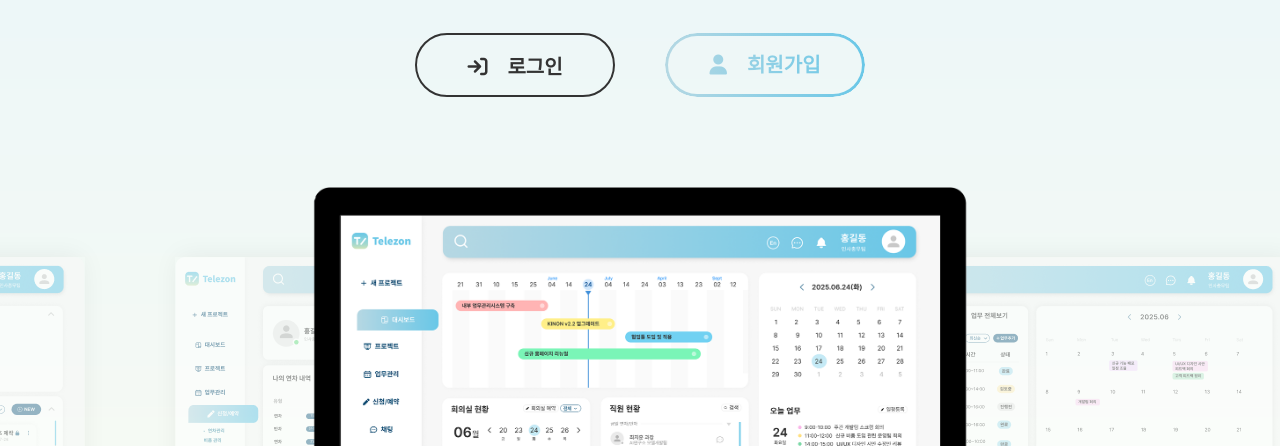
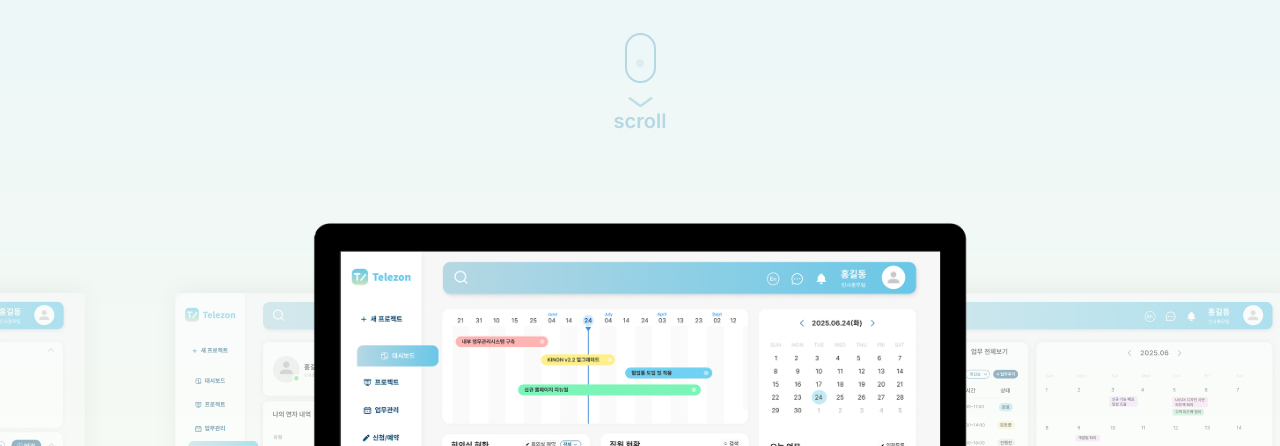
Before and after one commit to ouo4025/telezon, a plain HTML site: page index.html in a window 1280 px wide. Shown: the part 354-800 px from the top of the page. Drawn offline with nearby package versions, Linux system fonts and the light colour scheme; a script that the page names is missing.

Commit message:
랜딩패아자 최종수정

```diff
--- a/css/style.css
+++ b/css/style.css
@@ -2015,6 +2015,69 @@ footer .f-section02{
   footer .f-section02{
   font-size: 11px;
 }
-
-
-}
+}
+
+@keyframes scrollDownMotion {
+  0% {
+    transform: translateX(-50%) translateY(0);
+    opacity: 1;
+  }
+  100% {
+    transform: translateX(-50%) translateY(25px);
+    opacity: 0;
+  }
+}
+
+@keyframes scrollDownMotion2 {
+  0% {
+    transform: translateY(0);
+    opacity: 1;
+  }
+  100% {
+    transform: translateY(10px);
+    opacity: 0.8;
+  }
+}
+
+
+.scroll-down{
+  margin: 0 auto;
+}
+.scroll-down .mouse{
+  border: 2.95px solid #B5D8E3;
+  border-radius: 16.77px;
+  width: 31px;
+  height: 50px;
+  margin: 0 auto 7px auto;
+  position: relative;
+}
+
+.scroll-down .mouse::before{
+  content: "";
+  display: block;
+  width: 7.78px;
+  height: 7.78px;
+  background-color: #B5D8E3;
+  position: absolute;
+  top: 7px;
+  left: 50%;
+  transform: translateX(-50%);
+  border-radius: 50%;
+  animation: scrollDownMotion 1.5s ease-in-out infinite;
+}
+
+.scroll-down .arrow{
+  animation: scrollDownMotion2 1.5s ease-in-out infinite;
+}
+
+.scroll-down p{
+  font-size: 20px;
+  font-weight: 600;
+  color: #B5D8E3;
+}
+
+@media(max-width:1024px){
+  .scroll-down{
+    display: none;
+  }
+}
--- a/index.html
+++ b/index.html
@@ -23,7 +23,7 @@
   <link rel="stylesheet" href="css/style.css">
 
   <!--script-->
-  <!--1.제이쿼리 2.자바스크립트 3.aos 4.외부js파일-->
+  <!--1.제이쿼리 2.자바스크립트 3.aos 4.외부js파일 5.스크롤플러그인-->
   <script src="https://code.jquery.com/jquery-3.7.1.min.js" integrity="sha256-/JqT3SQfawRcv/BIHPThkBvs0OEvtFFmqPF/lYI/Cxo=" crossorigin="anonymous"></script>
 
   <script src="https://cdn.jsdelivr.net/npm/swiper@11/swiper-bundle.min.js"></script>
@@ -31,6 +31,8 @@
   <script src="https://unpkg.com/aos@next/dist/aos.js"></script>
 
   <script defer src="js/main.js"></script>
+
+  <script src="https://unpkg.com/@studio-freight/lenis@1.0.42/dist/lenis.min.js"></script>
 
   <!--icon-->
   <script src="https://kit.fontawesome.com/64f25849a2.js" crossorigin="anonymous"></script>
@@ -52,10 +54,14 @@
           <h2>모든 업무를<span>실시간으로 바라보며 기록</span>하고 <br> <span>체계적으로 흐름을 관리</span>해보세요</h2>
         </div><!--.sub-tit-->
 
-        <ul class="main-btn">
-          <li><a href="login.html"><span><i class="fa-solid fa-arrow-right-to-bracket"></i></span>로그인</a></li>
-          <li><a href="signup.html"><span><i class="fa-solid fa-user"></i></span>회원가입</a></li>
-        </ul><!--main-btn-->
+        <div class="scroll-down">
+
+          <div class="mouse"></div>
+          <div class="arrow"><img src="img/etc/arrow.png" alt="화살표"></div>
+          <p>scroll</p>
+
+        </div><!--.scroll-down-->
+
       </div><!--.main-tit-->
 
       <div class="slide">
--- a/js/main.js
+++ b/js/main.js
@@ -17,6 +17,19 @@ $(".eyes .hide").click(function(){
   $(".eyes .hide").hide();
   $(".eyes .show").show();
 });
+
+//스크롤효과
+const lenis = new Lenis({
+
+  duration: 2,
+  easing: (t) => Math.min(1, 1.001 - Math.pow(2, -10 * t)),
+});
+
+function raf(time) {
+  lenis.raf(time);
+  requestAnimationFrame(raf);
+}
+requestAnimationFrame(raf);
 
 
 
```
Also changed, not shown: img/etc/arrow.png (added).
